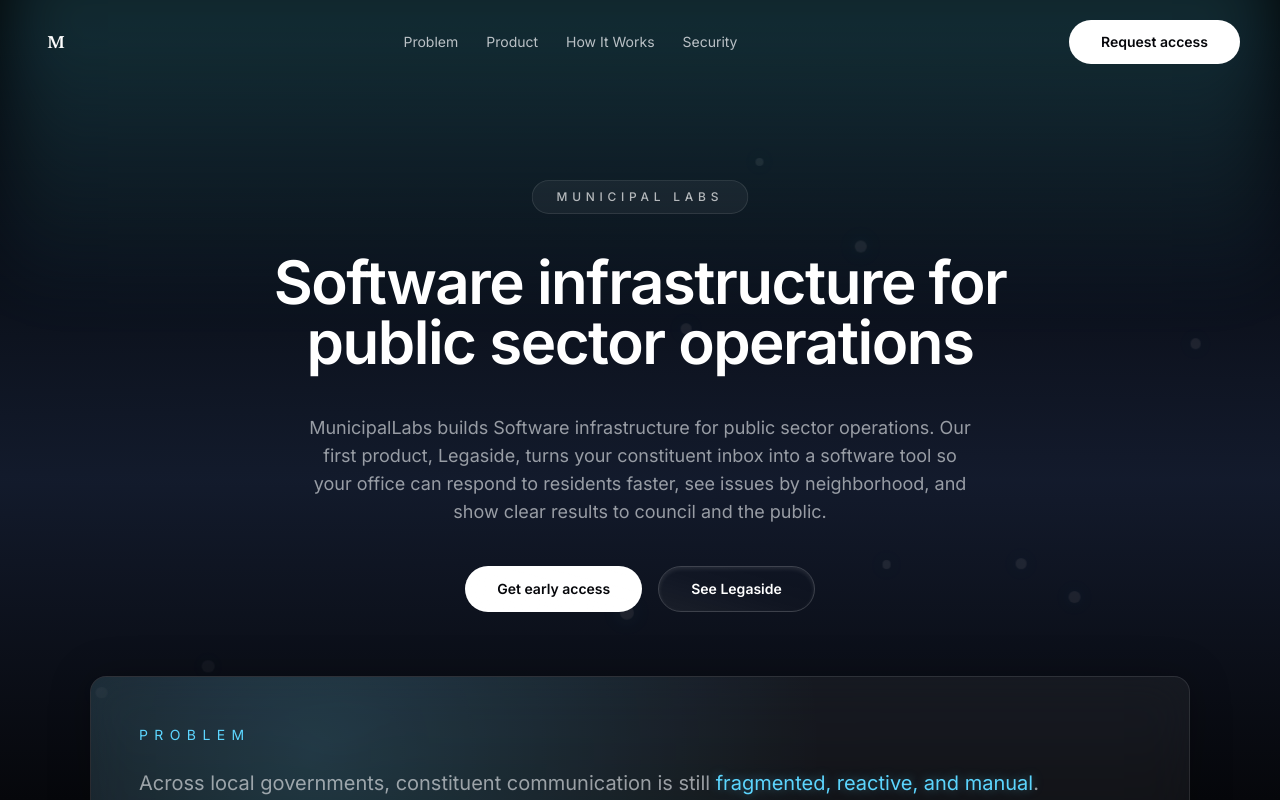
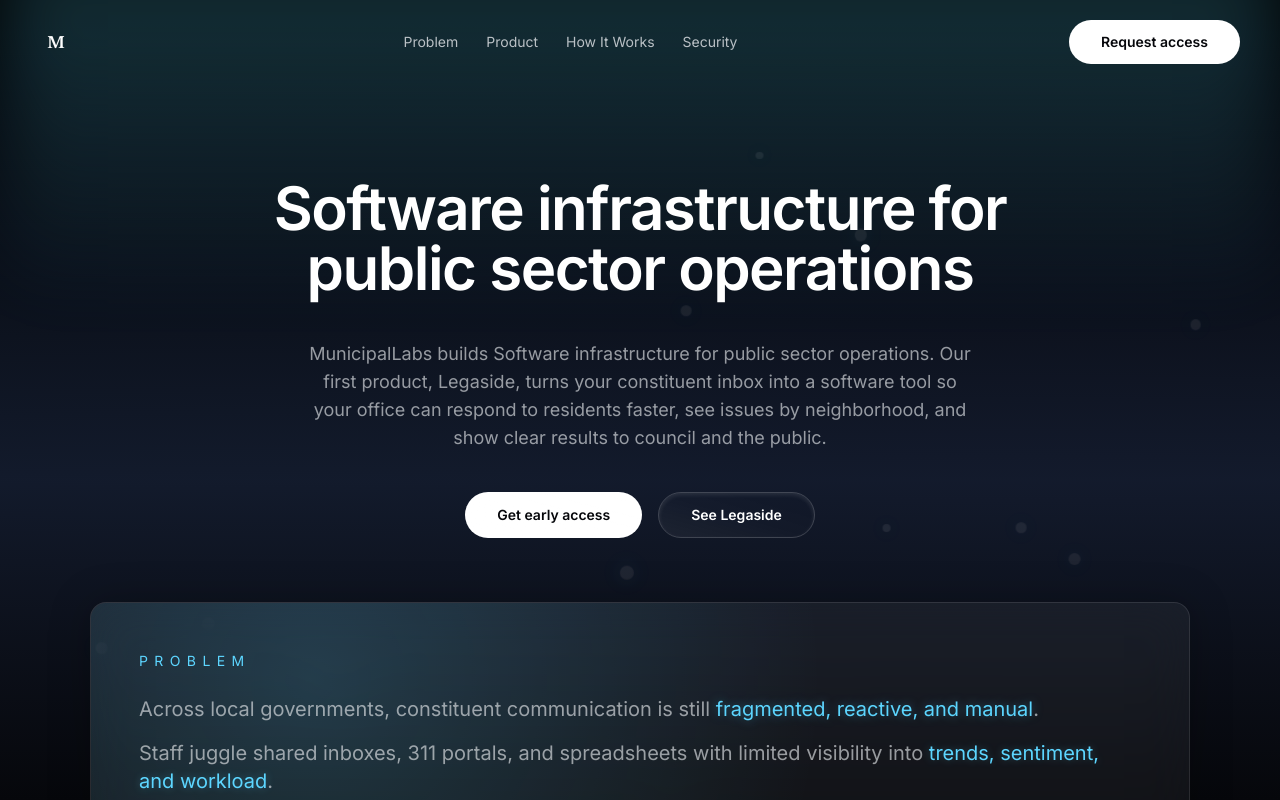
Before and after one commit to aikhanj/MunicipalLabs-LandingPage, a Next.js app: page / in a window 1280 px wide. Shown: the top 800 px of the page. Built offline with nearby package versions, Linux system fonts and the light colour scheme.

Commit message:
removed pill

```diff
--- a/app/(sections)/hero.tsx
+++ b/app/(sections)/hero.tsx
@@ -50,11 +50,6 @@
   });
   const prefersReducedMotion = usePrefersReducedMotion();
 
-  const logoScale = useTransform(
-    scrollYProgress,
-    [0, 1],
-    prefersReducedMotion ? [1, 1] : [1, 0.85]
-  );
   const logoOpacity = useTransform(
     scrollYProgress,
     [0, 1],
@@ -99,15 +94,11 @@
         style={{ opacity: prefersReducedMotion ? 0.2 : logoOpacity }}
       />
       <div className="mx-auto flex w-[min(1100px,92vw)] flex-col items-center gap-10 text-center">
-        <motion.div
-          className="inline-flex items-center gap-3 rounded-full border border-white/10 bg-white/5 px-6 py-2 text-xs font-medium uppercase tracking-[0.3rem] text-white/70"
-          style={{ scale: logoScale, opacity: logoOpacity }}
-        >
-          Municipal Labs
-        </motion.div>
-
         <motion.h1
           className="max-w-4xl text-balance text-4xl font-semibold tracking-tight text-white md:text-6xl"
+          initial={{ opacity: 0, y: 24 }}
+          animate={{ opacity: 1, y: 0 }}
+          transition={{ delay: 0.2, duration: 0.8, ease: [0.16, 1, 0.3, 1] }}
           style={{ y: headlineY }}
         >
           {copy.hero.title}
```
